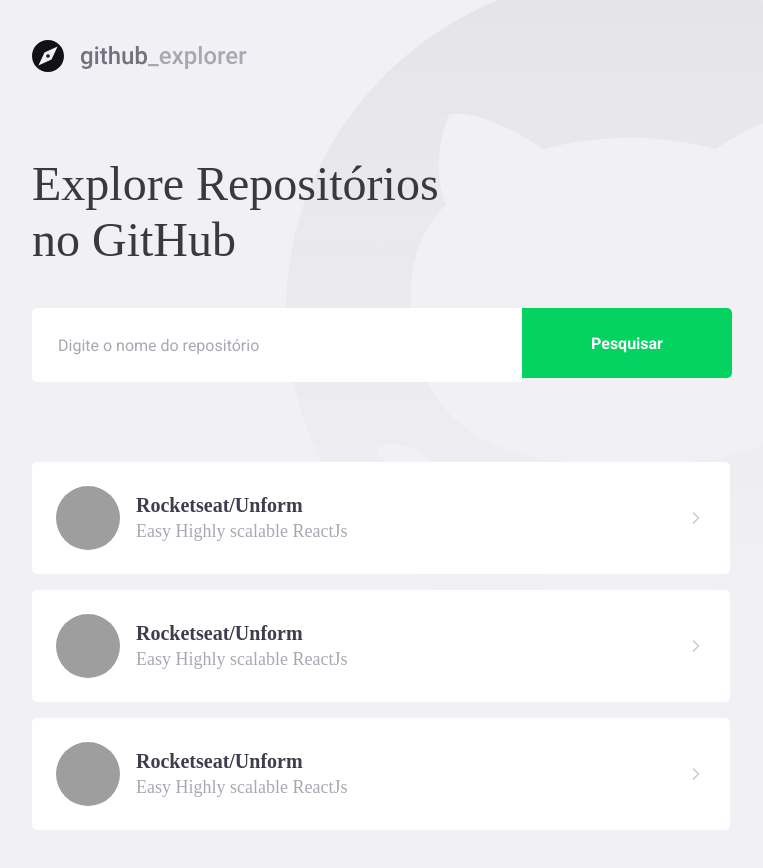
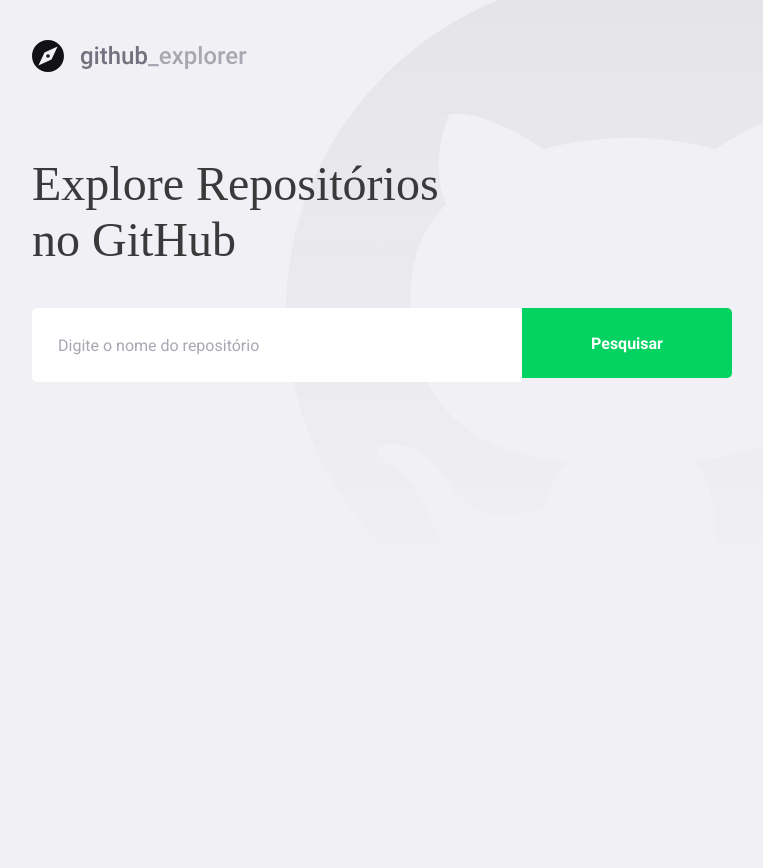
Before and after one commit to netomartins/GoSatack_primeiro_projeto_react, a React (Create React App) app: page / in a window 1280 px wide. Shown: the whole page, without its empty margins (128-891 px from the left). After the commit the page ends 800 px from the top, so only its background shows below. Built offline with nearby package versions, Linux system fonts and the light colour scheme; grey boxes are pictures that could not be loaded.

Commit message:
Conexão com a api do github, pesquisa de repositorio primeira pagina funcioanndo

```diff
--- a/package.json
+++ b/package.json
@@ -11,6 +11,7 @@
     "@types/react": "^17.0.0",
     "@types/react-dom": "^17.0.0",
     "@types/styled-components": "^5.1.7",
+    "axios": "^0.21.1",
     "polished": "^4.1.0",
     "react": "^17.0.1",
     "react-dom": "^17.0.1",
--- a/src/pages/Dashboard/index.tsx
+++ b/src/pages/Dashboard/index.tsx
@@ -1,61 +1,66 @@
-import React from 'react';
+import React, { useState, FormEvent } from 'react';
 import { FiChevronRight } from 'react-icons/fi';
 import logoImg from '../../assets/logo.svg';
+import api from '../../services/api';
 
 import { Title, Form, Repositories } from './styles';
 
+interface Repository {
+  full_name: string;
+  description: string;
+  owner: {
+    login: string;
+    avatar_url: string;
+  };
+}
+
 const Dashboard: React.FC = () => {
+  const [newRepo, setNewRepo] = useState('');
+
+  const [repositories, setRepositories] = useState<Repository[]>([]);
+
+  async function handleAddrepository(
+    event: FormEvent<HTMLFormElement>,
+  ): Promise<void> {
+    event.preventDefault();
+    const response = await api.get<Repository>(`repos/${newRepo}`);
+
+    const repository = response.data;
+
+    setRepositories([...repositories, repository]);
+  }
+
   return (
     <>
       <img src={logoImg} alt="Github Explorer" />
       <Title>Explore Repositórios no GitHub</Title>
-      <Form>
-        <input placeholder="Digite o nome do repositório" />
+
+      <Form onSubmit={handleAddrepository}>
+        <input
+          value={newRepo}
+          onChange={e => setNewRepo(e.target.value)}
+          placeholder="Digite o nome do repositório"
+        />
+
         <button type="submit">Pesquisar</button>
       </Form>
 
       <Repositories>
-        <a href="teste">
+        {repositories.map(repository => (
+          <a key={repository.full_name} href="teste">
             <img
-            src="https://avatars.githubusercontent.com/u/20827326?s=460&u=e6035e64c4215bf53fbc45baecbc9d2ce2a91ced&v=4"
-            alt="Neto Martins"
+              src={repository.owner.avatar_url}
+              alt={repository.owner.login}
             />
 
             <div>
-            <strong>Rocketseat/Unform</strong>
-            <p>Easy Highly scalable ReactJs</p>
+              <strong>{repository.full_name}</strong>
+              <p>{repository.description}</p>
             </div>
 
             <FiChevronRight size={20} />
           </a>
-
-        <a href="teste">
-          <img
-            src="https://avatars.githubusercontent.com/u/20827326?s=460&u=e6035e64c4215bf53fbc45baecbc9d2ce2a91ced&v=4"
-            alt="Neto Martins"
-          />
-
-          <div>
-            <strong>Rocketseat/Unform</strong>
-            <p>Easy Highly scalable ReactJs</p>
-          </div>
-
-          <FiChevronRight size={20} />
-        </a>
-
-        <a href="teste">
-          <img
-            src="https://avatars.githubusercontent.com/u/20827326?s=460&u=e6035e64c4215bf53fbc45baecbc9d2ce2a91ced&v=4"
-            alt="Neto Martins"
-          />
-
-          <div>
-            <strong>Rocketseat/Unform</strong>
-            <p>Easy Highly scalable ReactJs</p>
-          </div>
-
-          <FiChevronRight size={20} />
-        </a>
+        ))}
       </Repositories>
     </>
   );
--- /dev/null
+++ b/src/services/api.ts
@@ -0,0 +1,7 @@
+import axios from 'axios';
+
+const api = axios.create({
+  baseURL: 'https://api.github.com/',
+});
+
+export default api;
```
Also changed, not shown: .eslintrc.json, 1 other file (tests, documents, lock files or other folders). Lines whose indentation alone changed are shown as unchanged.
